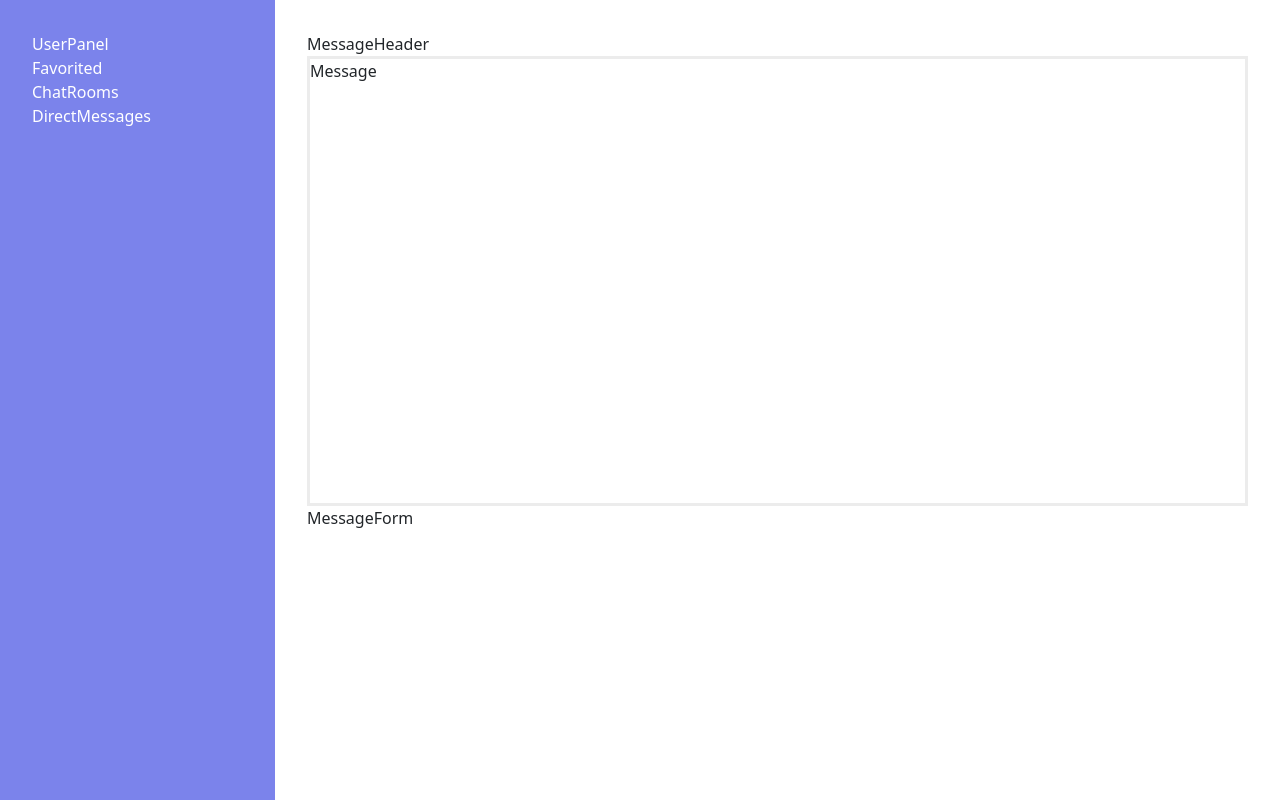
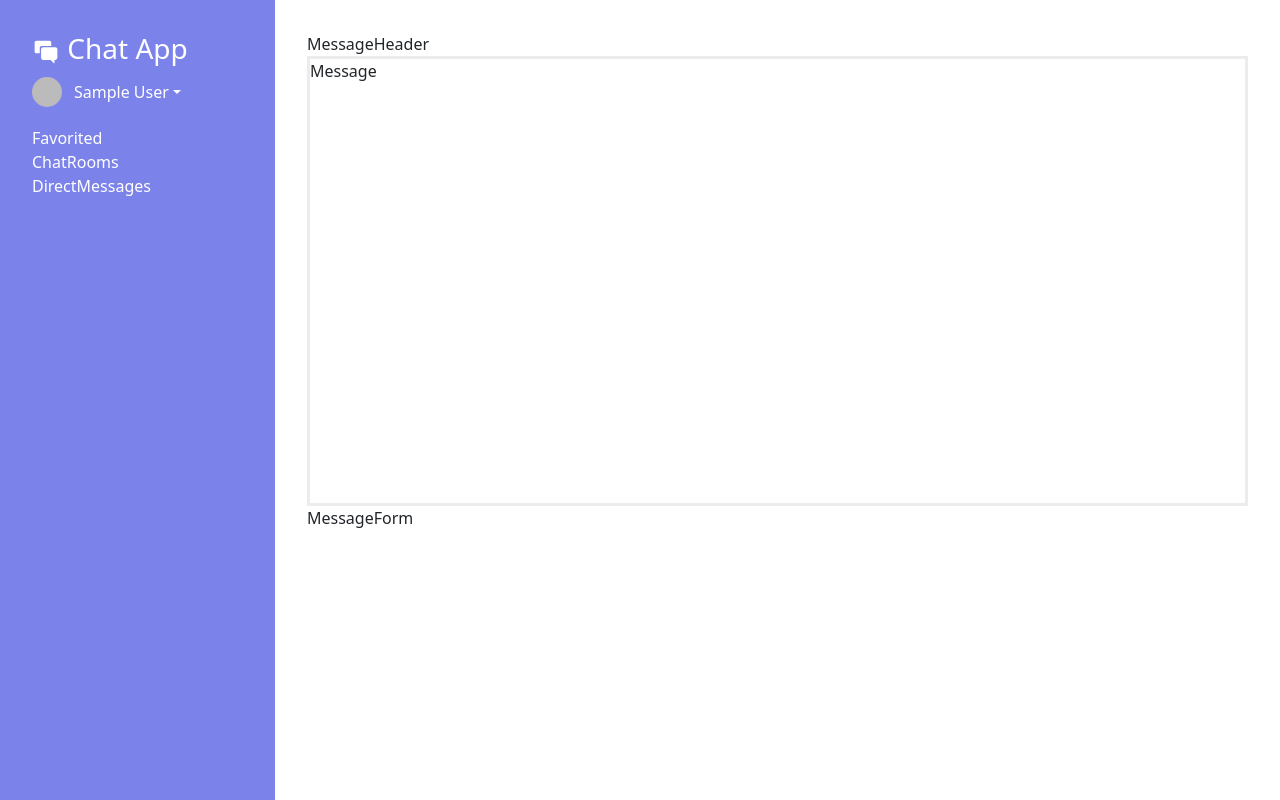
Before and after one commit to daehyeongcho/firebase-chat-app, a React (Create React App) app: page / in a window 1280 px wide. Built offline with nearby package versions, Linux system fonts and the light colour scheme; no server answers; sample sign-in values are in the browser's storage.

Commit message:
User Panel 기본 구조 만들기 + 로그아웃 구현

```diff
--- a/src/App.js
+++ b/src/App.js
@@ -8,7 +8,7 @@
 import firebase from "./firebase";
 
 import { useDispatch, useSelector } from "react-redux";
-import { setUser } from "./redux/actions/user_action";
+import { setUser, clearUser } from "./redux/actions/user_action";
 
 function App() {
   const history = useHistory();
@@ -25,6 +25,7 @@
         dispatch(setUser(user));
       } else {
         history.push("/login");
+        dispatch(clearUser());
       }
     });
   }, [history, dispatch]);
--- a/src/components/ChatPage/SidePanel/UserPanel.js
+++ b/src/components/ChatPage/SidePanel/UserPanel.js
@@ -1,10 +1,42 @@
 import React from "react";
+import { IoIosChatboxes } from "react-icons/io";
+import Dropdown from "react-bootstrap/Dropdown";
+import Image from "react-bootstrap/Image";
+import { useSelector } from "react-redux";
+import firebase from "../../../firebase";
 
 function UserPanel() {
+  const user = useSelector((state) => state.user.currentUser);
+  const handleLogout = () => {
+    firebase.auth().signOut();
+  };
+
   return (
     <div>
-      UserPanel
-      <br />
+      {/* Logo */}
+      <h3 style={{ color: "white" }}>
+        <IoIosChatboxes /> Chat App
+      </h3>
+      <div style={{ display: "flex", marginBottom: "1rem" }}>
+        <Image
+          src={user && user.photoURL}
+          style={{ width: "30px", height: "30px", marginTop: "3px" }}
+          roundedCircle
+        />
+        <Dropdown>
+          <Dropdown.Toggle
+            style={{ background: "transparent", border: "0px" }}
+            id="dropdown-basic"
+          >
+            {user && user.displayName}
+          </Dropdown.Toggle>
+
+          <Dropdown.Menu>
+            <Dropdown.Item href="#/action-1">프로필 사진 변경</Dropdown.Item>
+            <Dropdown.Item onClick={handleLogout}>로그아웃</Dropdown.Item>
+          </Dropdown.Menu>
+        </Dropdown>
+      </div>
     </div>
   );
 }
--- a/src/redux/actions/types.js
+++ b/src/redux/actions/types.js
@@ -1,2 +1,3 @@
 // USER TYPES
 export const SET_USER = "set_user";
+export const CLEAR_USER = "clear_user";
--- a/src/redux/actions/user_action.js
+++ b/src/redux/actions/user_action.js
@@ -1,4 +1,4 @@
-import { SET_USER } from "./types";
+import { SET_USER, CLEAR_USER } from "./types";
 
 export function setUser(user) {
   return {
@@ -6,3 +6,9 @@
     payload: user,
   };
 }
+
+export function clearUser() {
+  return {
+    type: CLEAR_USER,
+  };
+}
--- a/src/redux/reducers/user_reducer.js
+++ b/src/redux/reducers/user_reducer.js
@@ -1,4 +1,4 @@
-import { SET_USER } from "../actions/types";
+import { SET_USER, CLEAR_USER } from "../actions/types";
 
 const initialUserState = {
   currentUser: null,
@@ -13,6 +13,12 @@
         currentUser: action.payload,
         isLoading: false,
       };
+    case CLEAR_USER:
+      return {
+        ...state,
+        currentUser: null,
+        isLoading: false,
+      };
     default:
       return state;
   }
```
